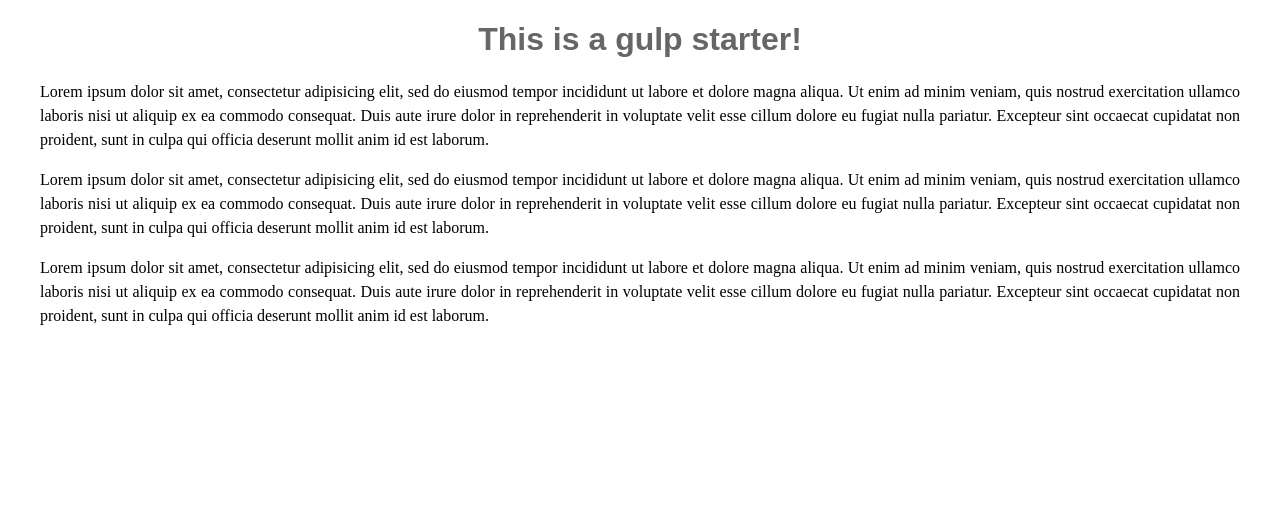
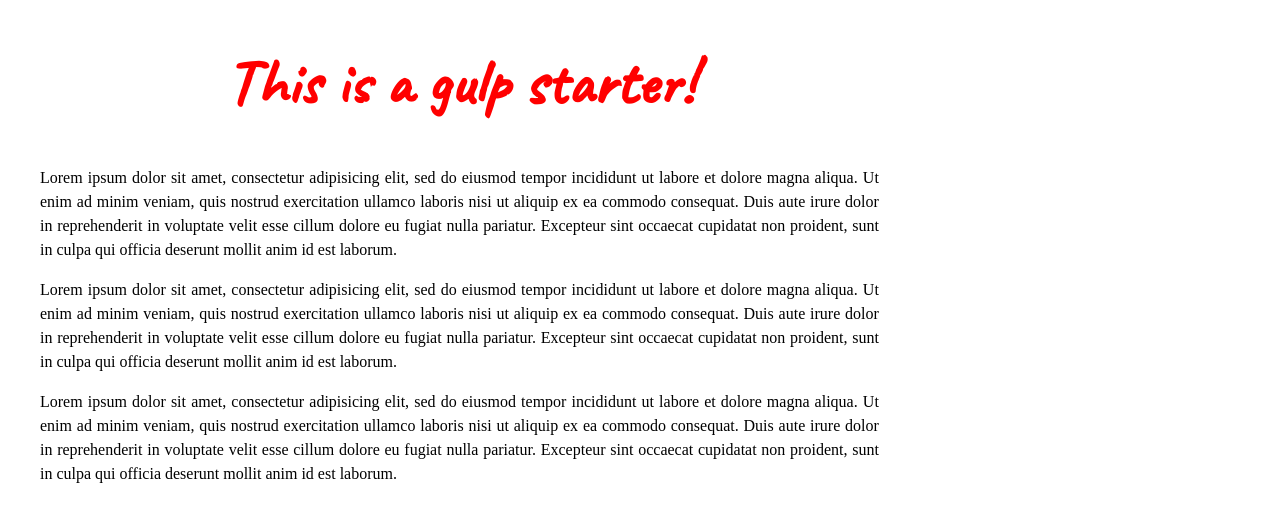
Before and after one commit to samurai71/gulp-templatewBrowserSync, a website: page src/index.html in a window 1280 px wide. Drawn offline with Linux system fonts and the light colour scheme.

Commit message:
made some changes

```diff
--- a/src/index.html
+++ b/src/index.html
@@ -11,13 +11,14 @@
 </head>
 
 <body>
+  <div class="testing">
   <h1>This is a gulp starter!</h1>
   <p>Lorem ipsum dolor sit amet, consectetur adipisicing elit, sed do eiusmod tempor incididunt ut labore et dolore magna aliqua. Ut enim ad minim veniam, quis nostrud exercitation ullamco laboris nisi ut aliquip ex ea commodo consequat. Duis aute irure
     dolor in reprehenderit in voluptate velit esse cillum dolore eu fugiat nulla pariatur. Excepteur sint occaecat cupidatat non proident, sunt in culpa qui officia deserunt mollit anim id est laborum.</p>
   <p>Lorem ipsum dolor sit amet, consectetur adipisicing elit, sed do eiusmod tempor incididunt ut labore et dolore magna aliqua. Ut enim ad minim veniam, quis nostrud exercitation ullamco laboris nisi ut aliquip ex ea commodo consequat. Duis aute irure
     dolor in reprehenderit in voluptate velit esse cillum dolore eu fugiat nulla pariatur. Excepteur sint occaecat cupidatat non proident, sunt in culpa qui officia deserunt mollit anim id est laborum.</p>
   <p>Lorem ipsum dolor sit amet, consectetur adipisicing elit, sed do eiusmod tempor incididunt ut labore et dolore magna aliqua. Ut enim ad minim veniam, quis nostrud exercitation ullamco laboris nisi ut aliquip ex ea commodo consequat. Duis aute irure
-    dolor in reprehenderit in voluptate velit esse cillum dolore eu fugiat nulla pariatur. Excepteur sint occaecat cupidatat non proident, sunt in culpa qui officia deserunt mollit anim id est laborum.</p>
+    dolor in reprehenderit in voluptate velit esse cillum dolore eu fugiat nulla pariatur. Excepteur sint occaecat cupidatat non proident, sunt in culpa qui officia deserunt mollit anim id est laborum.</p></div>
   <!--build:js js/main.min.js -->
   <script src="js/lib/a-library.js"></script>
   <script src="js/lib/another-library.js"></script>
--- a/src/scss/styles.scss
+++ b/src/scss/styles.scss
@@ -1,12 +1,17 @@
+@import url('https://fonts.googleapis.com/css?family=Caveat');
+
 .testing {
   width: percentage(5/7);
 }
 
+
+//font-family: 'Caveat', cursive;
+
 h1 {
-  font-family: sans-serif;
+  font-family: 'Caveat', cursive;
   text-align: center;
-  font-size: 2em;
-  color: #666;
+  font-size: 4em;
+  color: red;
 }
 p {
   margin-left: 2em;
```
Also changed, not shown: dist/css/styles.min.css, dist/fonts/testing.otf (added), dist/index.html, src/css/styles.css, 1 other file.
